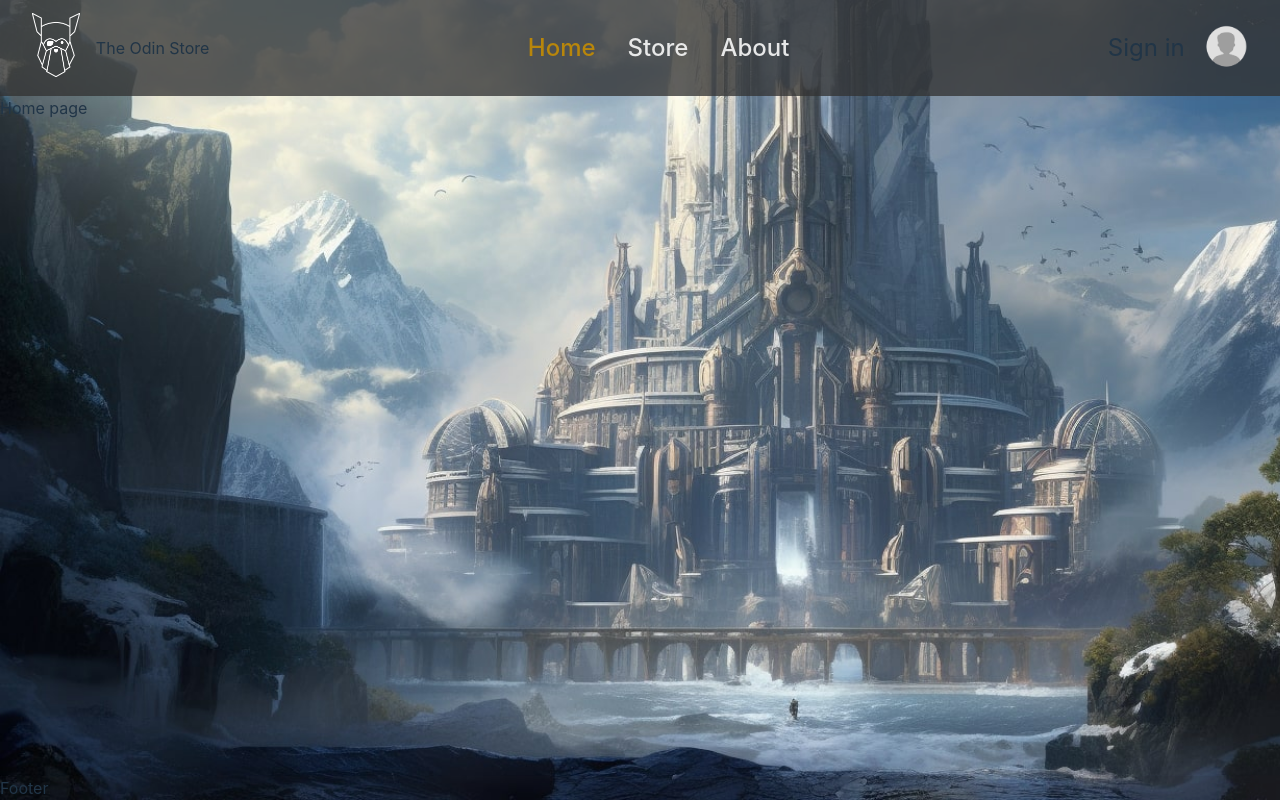
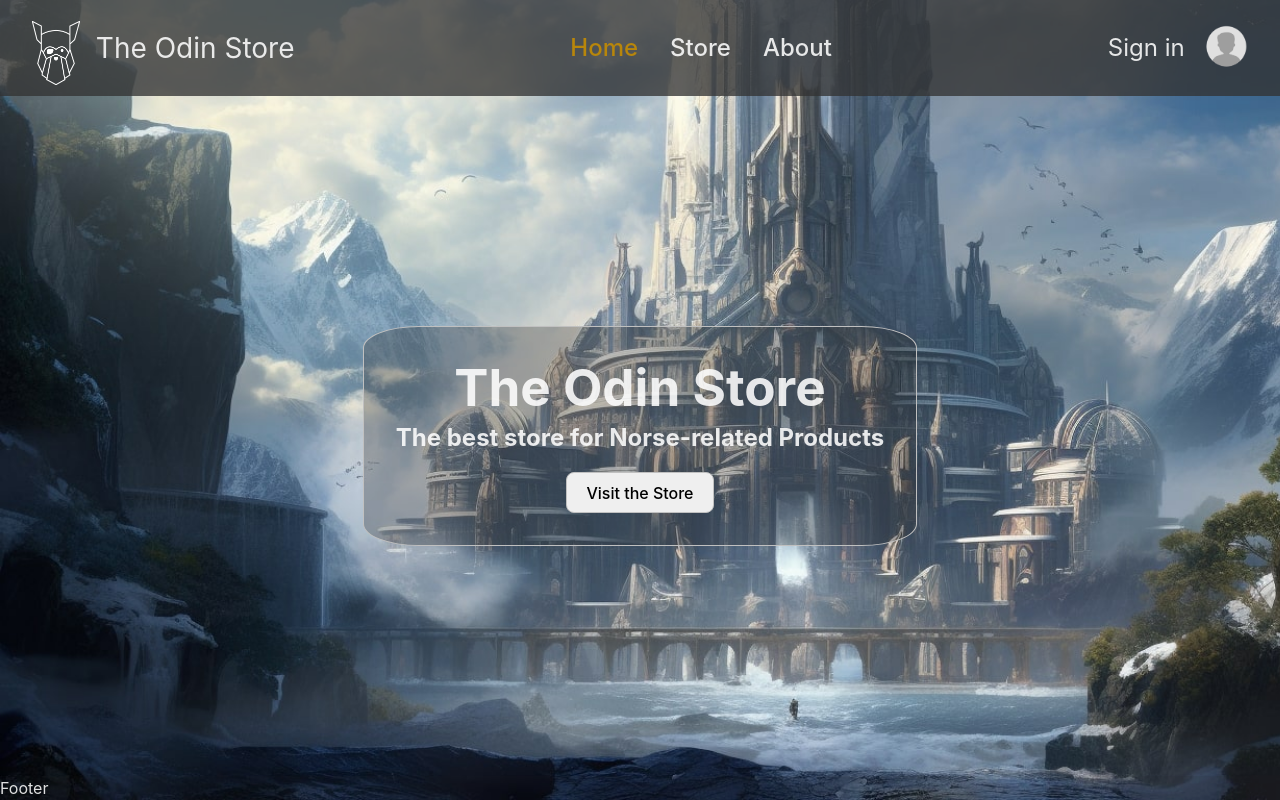
Before and after one commit to Jawad-git/Project-Shopping-Cart, a React (Vite) app: page / in a window 1280 px wide. Built offline with nearby package versions, Linux system fonts and the light colour scheme.

Commit message:
finish the Homepage

```diff
--- a/src/components/button/button.jsx
+++ b/src/components/button/button.jsx
@@ -1,14 +1,21 @@
 import styles from "./button.module.css";
 import PropTypes from "prop-types";
 
-const Button = ({ type = "button", text, onClick, buttonType, className }) => {
+const Button = ({
+  type = "button",
+  text,
+  onClick,
+  buttonType,
+  classNameProp,
+}) => {
   const buttonClass = styles[buttonType] || ""; // Default to empty string if type doesn't exist
+  const stylesButton = styles[styles.button] || ""; // Default to empty string if type doesn't exist
 
   return (
     <button
       type={type}
       onClick={onClick}
-      className={`${styles.button} ${buttonClass} ${className}`}
+      className={`${stylesButton} ${buttonClass} ${styles[classNameProp]}`}
     >
       {text}
     </button>
@@ -18,7 +25,7 @@ const Button = ({ type = "button", text, onClick, buttonType, className }) => {
 Button.propTypes = {
   type: PropTypes.string,
   text: PropTypes.string,
-  className: PropTypes.string,
+  classNameProp: PropTypes.string,
   buttonType: PropTypes.string,
   onClick: PropTypes.func,
 };
@@ -26,7 +33,7 @@ Button.propTypes = {
 Button.defaultProps = {
   type: "button",
   text: "Click me", // Default button text
-  className: "", // Default empty className
+  classNameProp: "", // Default empty className
   buttonType: "default",
   onClick: () => {}, // Default empty function
 };
--- a/src/components/button/button.module.css
+++ b/src/components/button/button.module.css
@@ -0,0 +1,22 @@
+button {
+  border-radius: 8px;
+  border: 1px solid silver;
+  padding: 0.6em 1.2em;
+  font-size: 1em;
+  font-weight: 500;
+  font-family: inherit;
+  cursor: pointer;
+  transition: border-color 0.25s, transform 0.6s;
+}
+
+button:hover {
+  transform: scale(1.05);
+}
+
+.visitStore:hover {
+  border: 2px solid gold;
+}
+
+.visitStore:active {
+  border: 2px solid darkgoldenrod;
+}
--- a/src/components/navbar/navbar.jsx
+++ b/src/components/navbar/navbar.jsx
@@ -24,7 +24,7 @@ const NavBar = ({ onLinkClick }) => {
               }}
             />
           </Link>
-          <div>The Odin Store</div>
+          <div className={styles.webName}>The Odin Store</div>
         </div>
         <ul className="links">
           <li>
--- a/src/components/navbar/navbar.module.css
+++ b/src/components/navbar/navbar.module.css
@@ -65,3 +65,7 @@ li {
 .active:hover {
   color: darkgoldenrod;
 }
+
+.webName {
+  font-size: 1.75rem;
+}
--- a/src/index.css
+++ b/src/index.css
@@ -64,26 +64,18 @@ h1 {
   line-height: 1.1;
 }
 
-button {
-  border-radius: 8px;
-  border: 1px solid transparent;
-  padding: 0.6em 1.2em;
-  font-size: 1em;
-  font-weight: 500;
-  font-family: inherit;
-  background-color: #1a1a1a;
-  cursor: pointer;
-  transition: border-color 0.25s;
-}
+/*
 button:hover {
   border-color: #646cff;
 }
+  */
+/*
 button:focus,
 button:focus-visible {
   outline: 4px auto -webkit-focus-ring-color;
 }
-
-@media (prefers-color-scheme: light) {
+*/
+/*@media (prefers-color-scheme: light) {
   :root {
     color: #213547;
     background-color: #ffffff;
@@ -94,4 +86,4 @@ button:focus-visible {
   button {
     background-color: #f9f9f9;
   }
-}
+}***/
--- a/src/pages/homePage/homePage.jsx
+++ b/src/pages/homePage/homePage.jsx
@@ -1,6 +1,17 @@
 import styles from "./homePage.module.css";
-
+import { Link } from "react-router-dom";
+import Button from "../../components/button/button";
 const HomePage = () => {
-  return <div className={styles.homePage}>Home page</div>;
+  return (
+    <div className={styles.homePage}>
+      <div className={styles.centerDiv}>
+        <h1>The Odin Store</h1>
+        <h2>The best store for Norse-related Products</h2>
+        <Link to={"./store"}>
+          <Button classNameProp="visitStore" text="Visit the Store"></Button>
+        </Link>
+      </div>
+    </div>
+  );
 };
 export default HomePage;
--- a/src/pages/homePage/homePage.module.css
+++ b/src/pages/homePage/homePage.module.css
@@ -1,5 +1,26 @@
 .homePage {
   flex-grow: 1;
-  margin: 0;
-  padding: 0;
+  display: flex;
+  flex-direction: column;
+  justify-content: center;
+  align-items: center;
 }
+
+.centerDiv {
+  border: 1px solid silver;
+  padding: 2rem;
+  border-radius: 10%;
+  background-color: rgba(43, 43, 43, 0.3);
+  display: flex;
+  flex-direction: column;
+  align-items: center;
+}
+
+h1 {
+  text-align: center;
+  margin-bottom: 0.3rem;
+}
+
+a {
+  margin-top: 1rem;
+}
```
